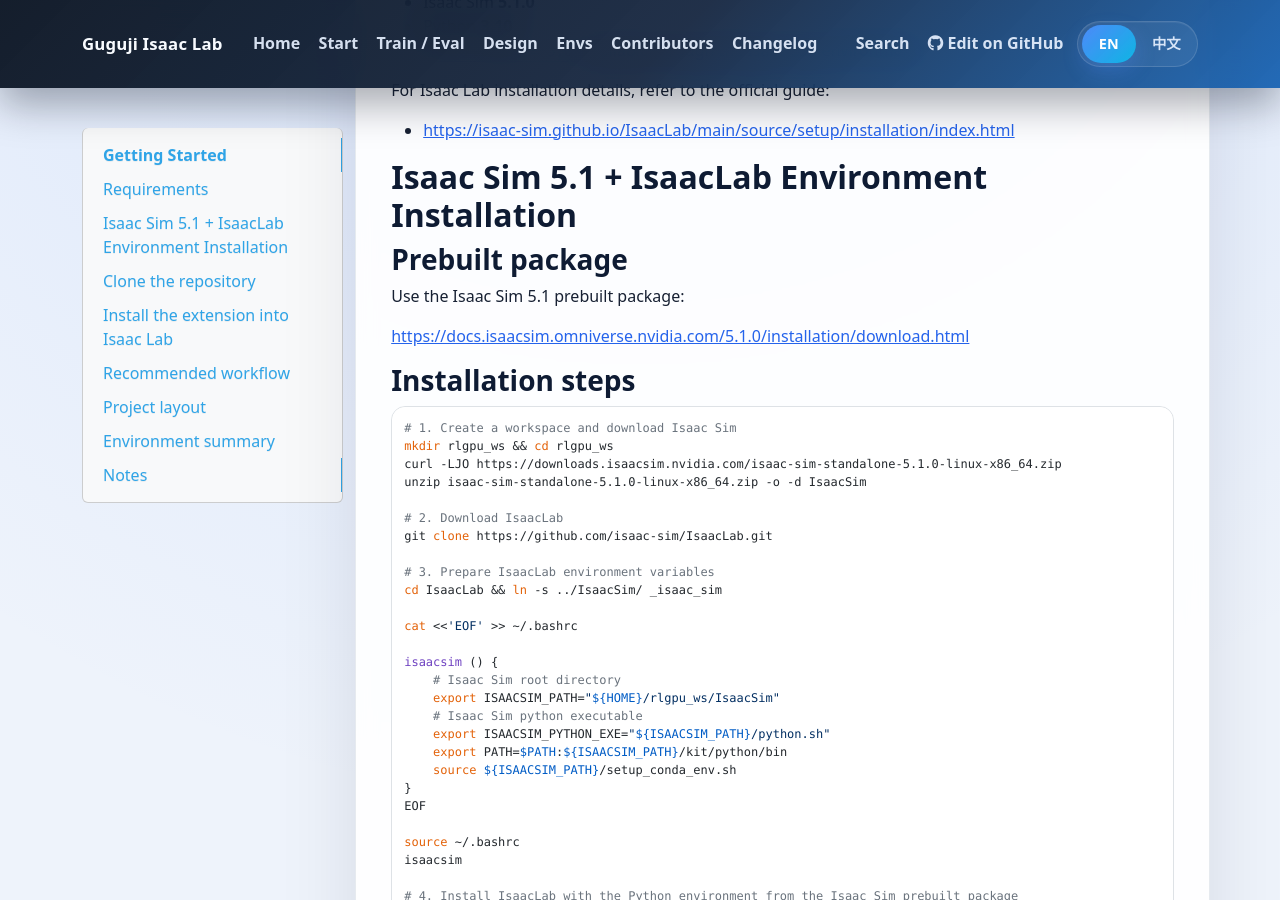
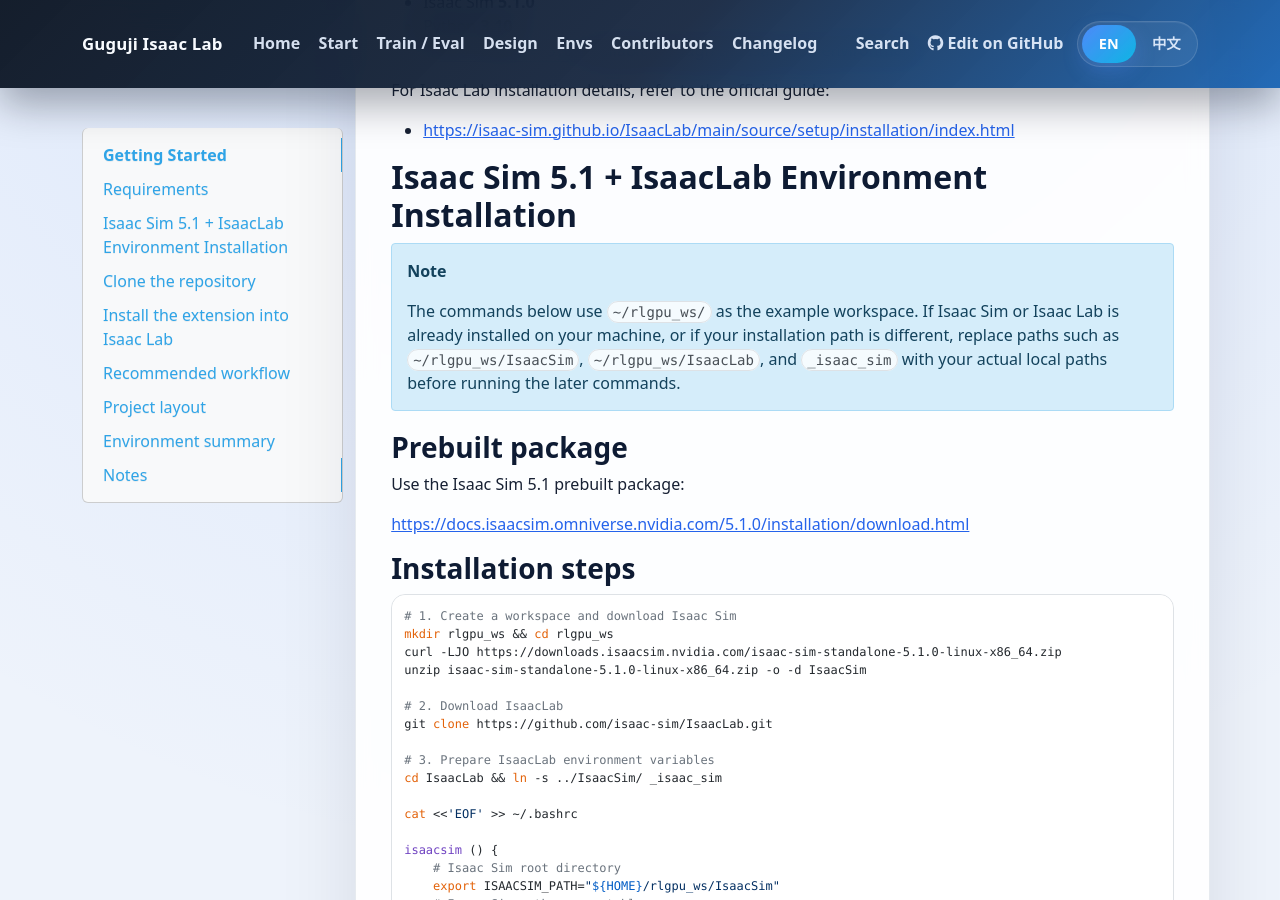
Before and after one commit to osrbot/guguji_isaaclab, an MkDocs documentation site: the page built from docs/getting-started.md, in a window 1280 px wide and 900 px high, scrolled down 320 px. Built offline with MkDocs 1.6.1, drawn with Linux system fonts in a browser that asks for light colours; nearby versions of some CDN libraries.

Commit message:
docs: add custom Isaac workspace path note

```diff
--- a/docs/getting-started.md
+++ b/docs/getting-started.md
@@ -14,6 +14,9 @@
 - <https://isaac-sim.github.io/IsaacLab/main/source/setup/installation/index.html>
 
 ## Isaac Sim 5.1 + IsaacLab Environment Installation
+
+!!! note
+    The commands below use `~/rlgpu_ws/` as the example workspace. If Isaac Sim or Isaac Lab is already installed on your machine, or if your installation path is different, replace paths such as `~/rlgpu_ws/IsaacSim`, `~/rlgpu_ws/IsaacLab`, and `_isaac_sim` with your actual local paths before running the later commands.
 
 ### Prebuilt package
 
```
